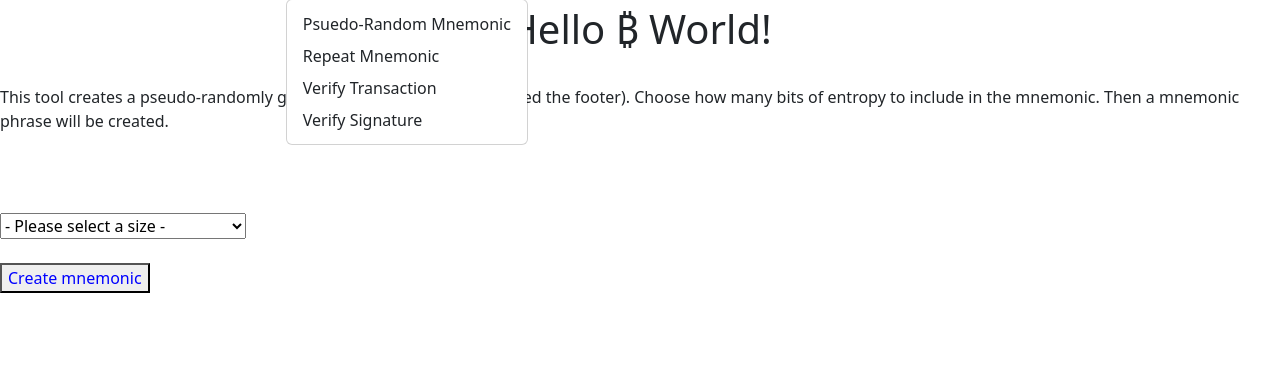
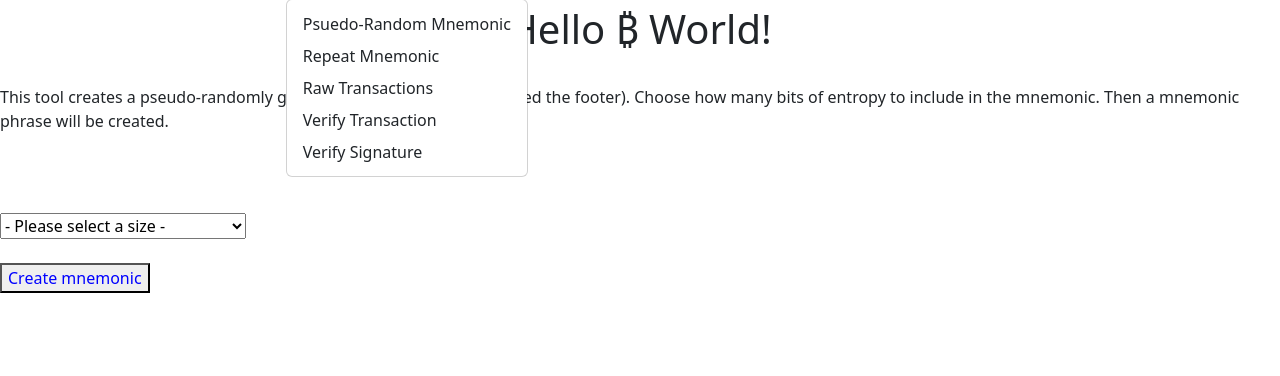
Before and after one commit to jesseaam/bitcoin-jesse, a Flask app: page /random in a window 1280 px wide, after a click on "Playground". Shown: the part 51-427 px from the top of the page. Run offline with Flask 2, Linux system fonts and the light colour scheme.

Commit message:
added raw tx to dropdown

```diff
--- a/application/templates/base.html
+++ b/application/templates/base.html
@@ -48,6 +48,7 @@
                 <ul class="dropdown-menu" aria-labelledby="navbarDropdownMenuLink">
                   <li><a class="dropdown-item" href=" {{ url_for('random') }} ">Psuedo-Random Mnemonic</a></li>
                   <li><a class="dropdown-item" href=" {{ url_for('repeat_seed') }}">Repeat Mnemonic</a></li>
+                  <li><a class="dropdown-item" href=" {{ url_for('raw_tx') }} ">Raw Transactions</a></li>
                   <li><a class="dropdown-item" href=" {{ url_for('verify_transaction') }} ">Verify Transaction</a></li>
                   <li><a class="dropdown-item" href=" {{ url_for('verify_signature') }} ">Verify Signature</a></li>
                 </ul>
```
